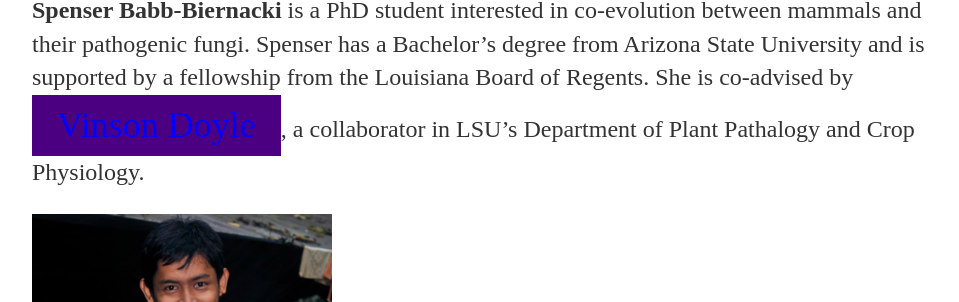
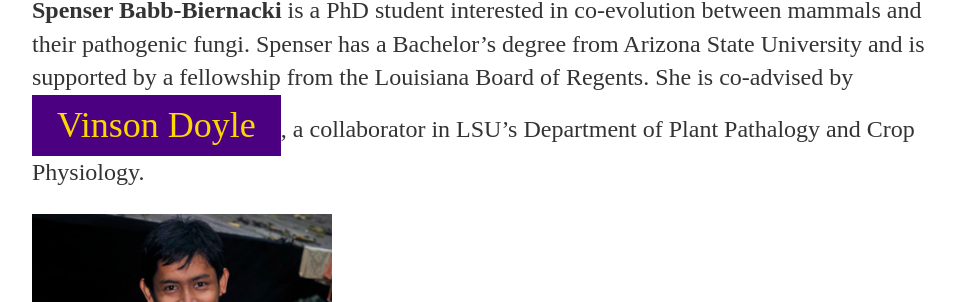
Before and after one commit to esselstyn/esselstyn.github.io, a Jekyll site: the page built from people.md, in a window 1280 px wide. Shown: the part 1647-1949 px from the top of the page, without its empty margins (160-1119 px from the left). Built offline with Jekyll 4.4.1, drawn with Linux system fonts in a browser that asks for light colours.

Commit message:
Update people.md

```diff
--- a/people.md
+++ b/people.md
@@ -21,7 +21,7 @@
 
 <img src="images/spenser.jpg" alt="Spenser" width="300">
 
-**Spenser Babb-Biernacki** is a PhD student interested in co-evolution between mammals and their pathogenic fungi. Spenser has a Bachelor's degree from Arizona State University and is supported by a fellowship from the Louisiana Board of Regents. She is co-advised by <a href="https://www.lsu.edu/agriculture/plant/about/faculty-staff/doyle.php" target="_blank" style="color:blue">Vinson Doyle</a>, a collaborator in LSU's Department of Plant Pathalogy and Crop Physiology.
+**Spenser Babb-Biernacki** is a PhD student interested in co-evolution between mammals and their pathogenic fungi. Spenser has a Bachelor's degree from Arizona State University and is supported by a fellowship from the Louisiana Board of Regents. She is co-advised by <a href="https://www.lsu.edu/agriculture/plant/about/faculty-staff/doyle.php" target="_blank">Vinson Doyle</a>, a collaborator in LSU's Department of Plant Pathalogy and Crop Physiology.
 
 
 <img src="images/heru.jpg" alt="Heru" width="300">
```
